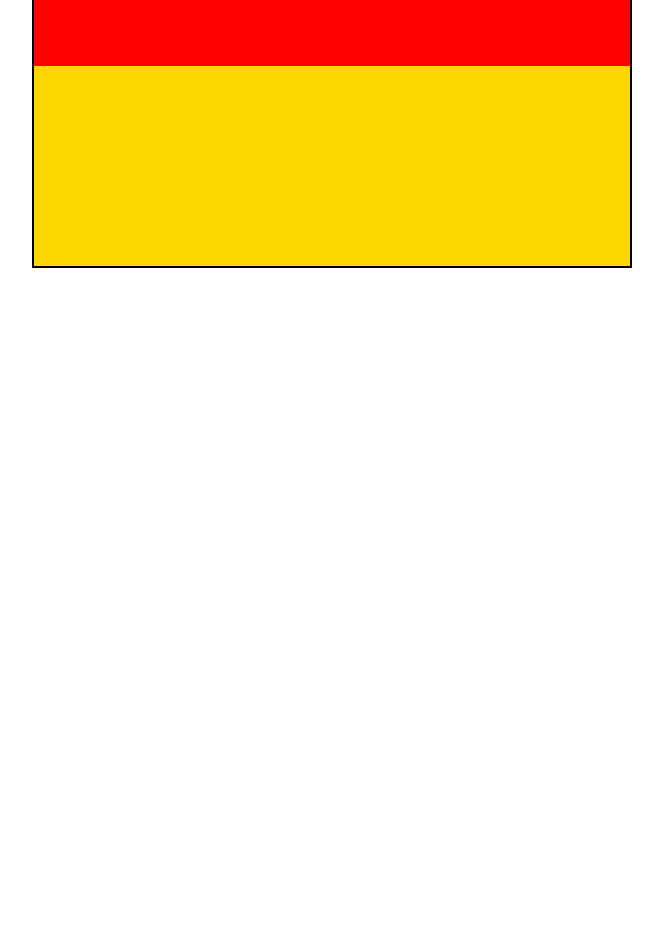
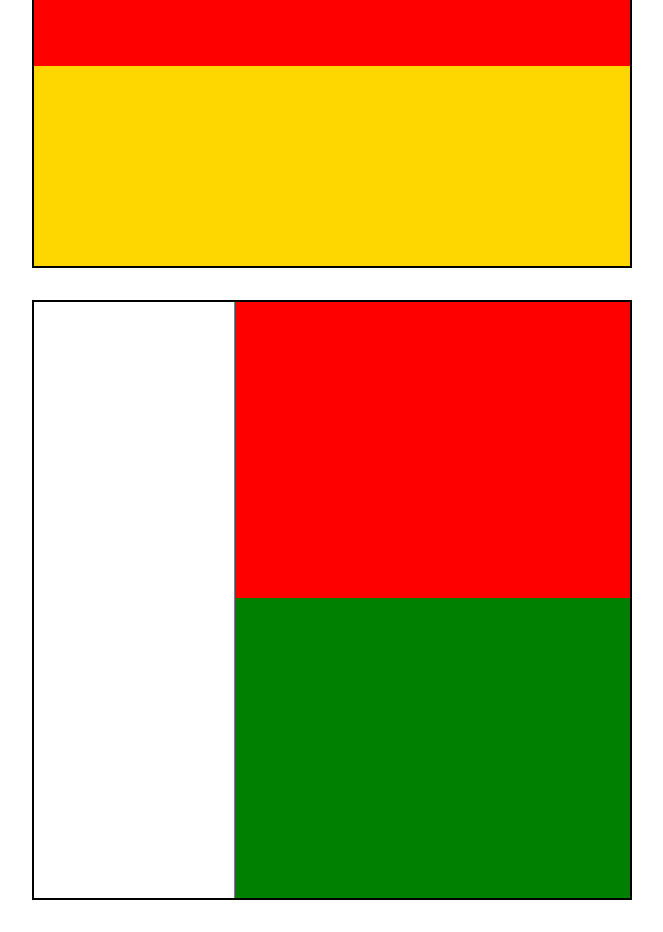
Before and after one commit to MichaelGreco7/CSS-Flags, a plain HTML site: page index.html in a window 1280 px wide. Shown: the part 996-1928 px from the top of the page, without its empty margins (308-971 px from the left). Before the commit the page ends 1296 px from the top, so only its background shows below. Drawn offline with Linux system fonts and the light colour scheme.

Commit message:
Madagascar

```diff
--- a/index.html
+++ b/index.html
@@ -7,15 +7,23 @@
     <link rel="stylesheet" href="style.css" />
   </head>
   <body>
+    <!-- France -->
     <div class="flag france">
       <div class="france-color-1"></div>
       <div class="france-color-2"></div>
       <div class="france-color-3"></div>
     </div>
+    <!-- Germany -->
     <div class="flag germany">
       <div class="germany-color-1"></div>
       <div class="germany-color-2"></div>
       <div class="germany-color-3"></div>
     </div>
+    <!-- Madagascar -->
+    <div class="flag madagascar">
+      <div class="madagascar-color-1"></div>
+      <div class="madagascar-color-2"></div>
+      <div class="madagascar-color-3"></div>
+    </div>
   </body>
 </html>
--- a/style.css
+++ b/style.css
@@ -68,3 +68,30 @@
   position: absolute;
   bottom: 0;
 }
+
+/* Madagascar */
+
+.madagascar-color-1 {
+  background-color: white;
+  width: 200px;
+  height: 100%;
+  position: absolute;
+}
+
+.madagascar-color-2 {
+  background-color: red;
+  width: 395px;
+  height: 300px;
+  position: absolute;
+  top: 0;
+  right: 0;
+}
+
+.madagascar-color-3 {
+  background-color: green;
+  width: 395px;
+  height: 300px;
+  position: absolute;
+  bottom: 0;
+  right: 0;
+}
```
